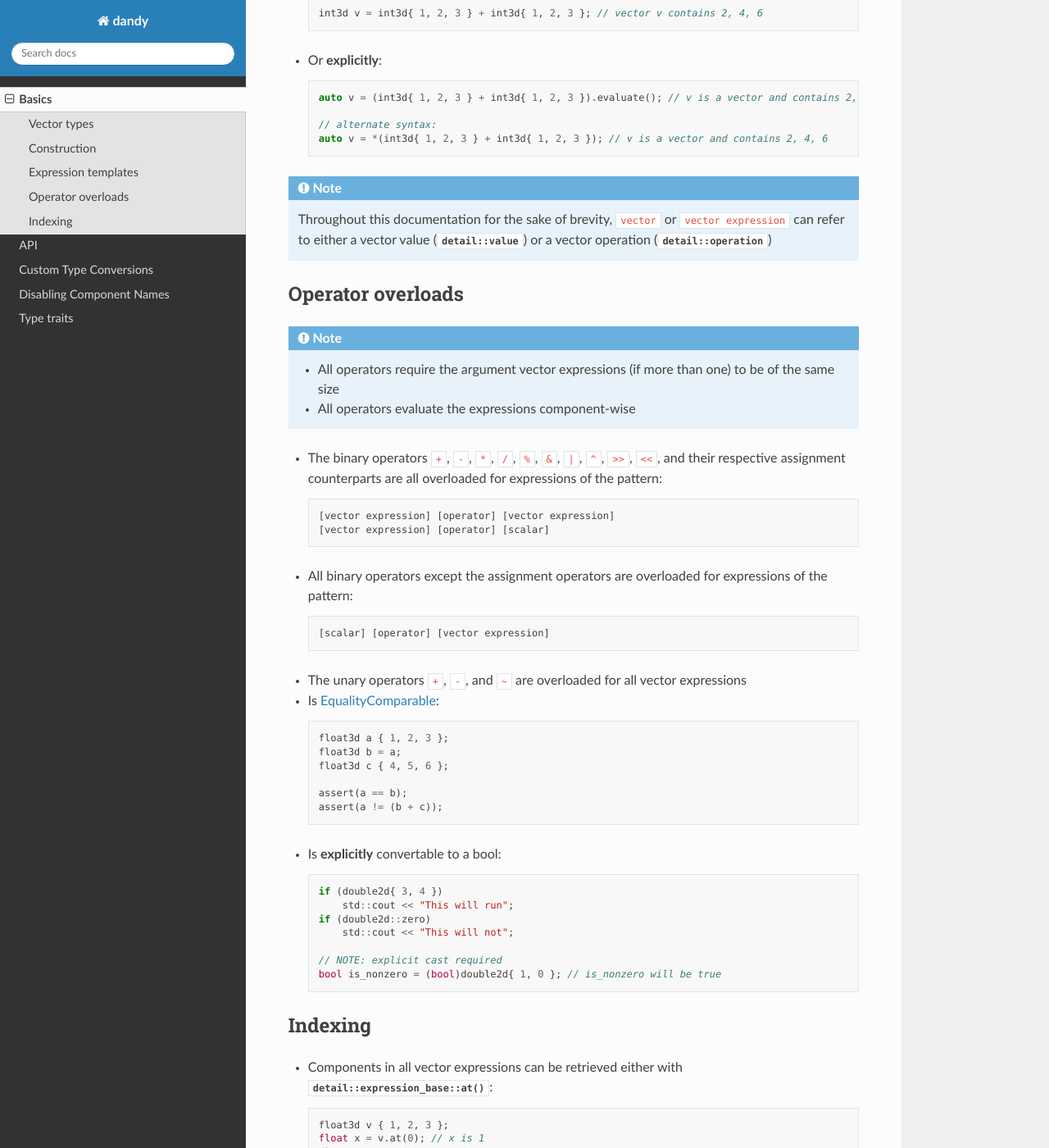
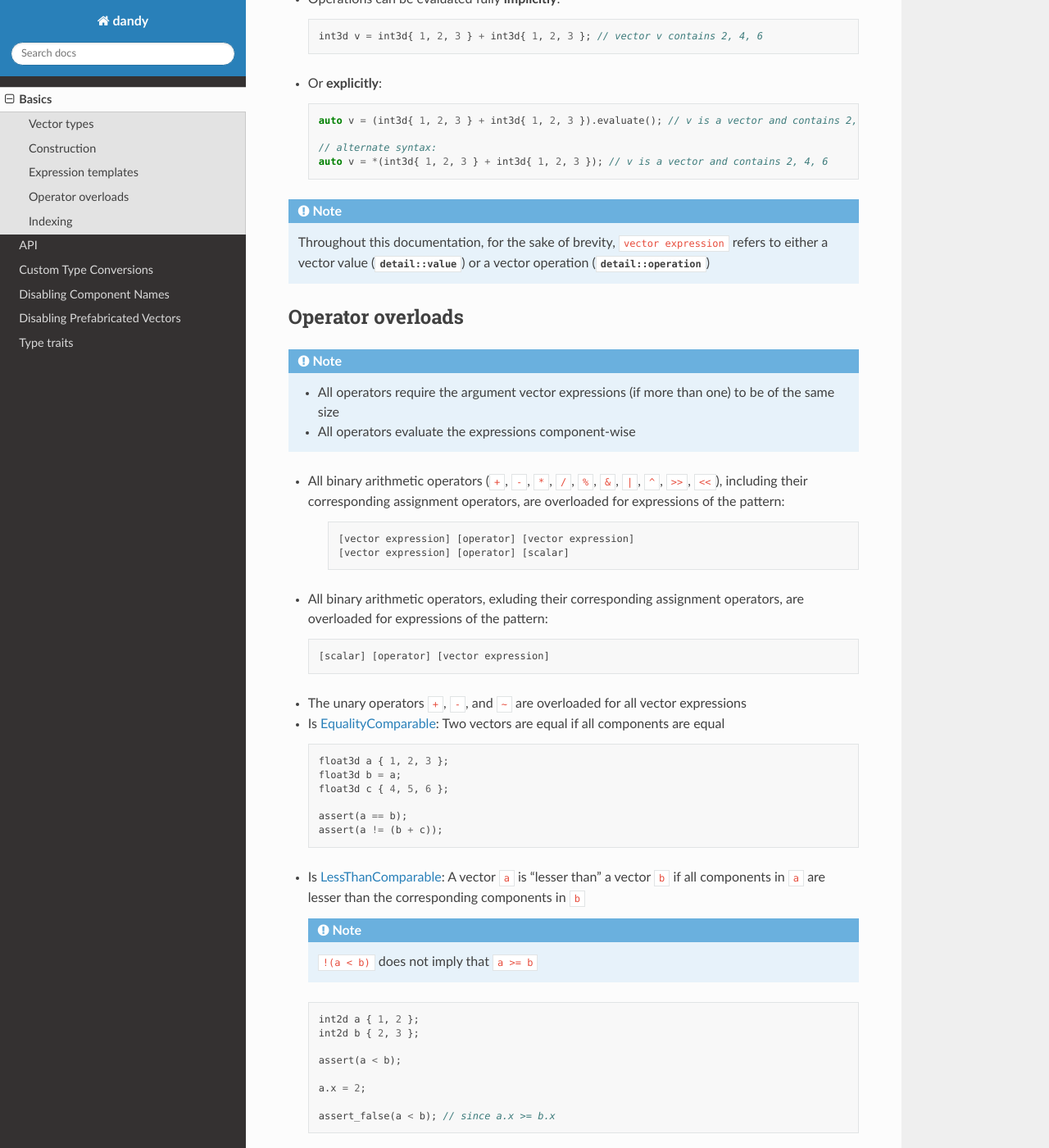
Before and after one commit to user-simon/dandy, a Sphinx documentation site: the page built from docs/pages/basics.rst, in a window 1280 px wide and 1400 px high, scrolled down 1664 px. Shown: the whole window at 82% size. Built offline with Sphinx 7.4.7 and the Read the Docs theme 2.0.0, drawn with Linux system fonts in a browser that asks for light colours; some of the changed text lies outside the part shown.

Commit message:
Updated documentation

```diff
--- a/docs/index.rst
+++ b/docs/index.rst
@@ -12,6 +12,7 @@ Contents
    pages/api
    pages/conversions
    pages/disable_names
+   pages/disable_prefabs
    pages/type_traits
 
 * :ref:`genindex`
--- a/docs/pages/basics.rst
+++ b/docs/pages/basics.rst
@@ -6,17 +6,17 @@ use of expression templates for compile-time expression parsing -- as such,
 operations can be performed on complex vector expressions without the need for
 intermediary vector allocations.
 
+.. _vector-aliases:
+
 Vector types
 ------------
 
 .. doxygentypedef:: vector
 
-For convenience, the following aliases for the vector type have been defined and can be accessed
-either under the ``dd`` namespace or in the global namespace by adding ``using namespace dd::types``
-to your source (note that this does not leak any additional symbols).
+.. doxygennamespace:: types
+    :members:
 
-.. doxygennamespace:: types
-    :outline:
+.. note:: Throughout this documentation, for the sake of clarity, a vector value refers to one of the types defined above
 
 Construction
 ------------
@@ -91,8 +91,8 @@ Expression templates
 
 .. note::
 
-    Throughout this documentation for the sake of brevity, ``vector`` or ``vector expression`` can refer
-    to either a vector value (:cpp:struct:`detail::value`) or a vector operation (:cpp:struct:`detail::operation`)
+    Throughout this documentation, for the sake of brevity, ``vector expression`` refers to either a
+    vector value (:cpp:struct:`detail::value`) or a vector operation (:cpp:struct:`detail::operation`)
 
 Operator overloads
 ------------------
@@ -101,42 +101,59 @@ Operator overloads
     - All operators require the argument vector expressions (if more than one) to be of the same size
     - All operators evaluate the expressions component-wise
 
-- The binary operators ``+``, ``-``, ``*``, ``/``, ``%``, ``&``, ``|``, ``^``, ``>>``, ``<<``, and their respective assignment counterparts are all overloaded for expressions of the pattern:
+- All binary arithmetic operators (``+``, ``-``, ``*``, ``/``, ``%``, ``&``, ``|``, ``^``, ``>>``, ``<<``), including their corresponding assignment operators,
+  are overloaded for expressions of the pattern:
 
-  .. code-block:: C
+    .. code-block:: C
 
-      [vector expression] [operator] [vector expression]
-      [vector expression] [operator] [scalar]
+        [vector expression] [operator] [vector expression]
+        [vector expression] [operator] [scalar]
 
-- All binary operators except the assignment operators are overloaded for expressions of the pattern:
+- All binary arithmetic operators, exluding their corresponding assignment operators, are overloaded for expressions of the pattern:
 
   .. code-block:: C
 
       [scalar] [operator] [vector expression]
 
 - The unary operators ``+``, ``-``, and ``~`` are overloaded for all vector expressions
-- Is `EqualityComparable <https://en.cppreference.com/w/cpp/named_req/EqualityComparable>`_:
+- Is `EqualityComparable <https://en.cppreference.com/w/cpp/named_req/EqualityComparable>`_: Two vectors are equal if all components are equal
 
   .. code-block:: C
 
-      float3d a { 1, 2, 3 };
-      float3d b = a;
-      float3d c { 4, 5, 6 };
+    float3d a { 1, 2, 3 };
+    float3d b = a;
+    float3d c { 4, 5, 6 };
 
-      assert(a == b);
-      assert(a != (b + c));
+    assert(a == b);
+    assert(a != (b + c));
+
+- Is `LessThanComparable <https://en.cppreference.com/w/cpp/named_req/LessThanComparable>`_: A vector ``a`` is "lesser than" a vector ``b`` if
+  all components in ``a`` are lesser than the corresponding components in ``b``
+
+  .. note:: ``!(a < b)`` does not imply that ``a >= b``
+
+  .. code-block:: C
+
+    int2d a { 1, 2 };
+    int2d b { 2, 3 };
+
+    assert(a < b);
+
+    a.x = 2;
+
+    assert_false(a < b); // since a.x >= b.x
 
 - Is **explicitly** convertable to a bool:
 
   .. code-block:: C
 
-      if (double2d{ 3, 4 })
-          std::cout << "This will run";
-      if (double2d::zero)
-          std::cout << "This will not";
+    if (double2d{ 3, 4 })
+        std::cout << "This will run";
+    if (double2d::zero)
+        std::cout << "This will not";
 
-      // NOTE: explicit cast required
-      bool is_nonzero = (bool)double2d{ 1, 0 }; // is_nonzero will be true
+    // explicit cast required
+    bool is_nonzero = (bool)double2d{ 1, 0 }; // is_nonzero is true
 
 Indexing
 --------
@@ -145,17 +162,17 @@ Indexing
 
   .. code-block:: C
 
-      float3d v { 1, 2, 3 };
-      float x = v.at(0); // x is 1
-      float y = v.at(1); // y is 2
+    float3d v { 1, 2, 3 };
+    float x = v.at(0); // x is 1
+    float y = v.at(1); // y is 2
 
   Or with the index operators:
 
   .. code-block:: C
 
-      float3d v { 1, 2, 3 };
-      float x = v[0]; // x is 1
-      float y = v[1]; // y is 2
+    float3d v { 1, 2, 3 };
+    float x = v[0]; // x is 1
+    float y = v[1]; // y is 2
 
 
 - :doc:`By default <disable_names>`, components in a vector value can also be accessed by name:
--- a/docs/pages/type_traits.rst
+++ b/docs/pages/type_traits.rst
@@ -1,5 +1,9 @@
 Type traits
 ===========
+
+The following are metafunctions related to vector expressions.
+
+These are not intended to be of use to the user and are included in the documentation only for posterity
 
 .. doxygenvariable:: traits::is_value_v
 .. doxygenvariable:: traits::is_operation_v
```
Also changed, not shown: other parts of docs/pages/basics.rst (+2 -0 lines), docs/pages/api.rst (+17 -0 lines), docs/pages/disable_names.rst (+7 -4 lines), docs/pages/disable_prefabs.rst (added, +10 -0 lines).
